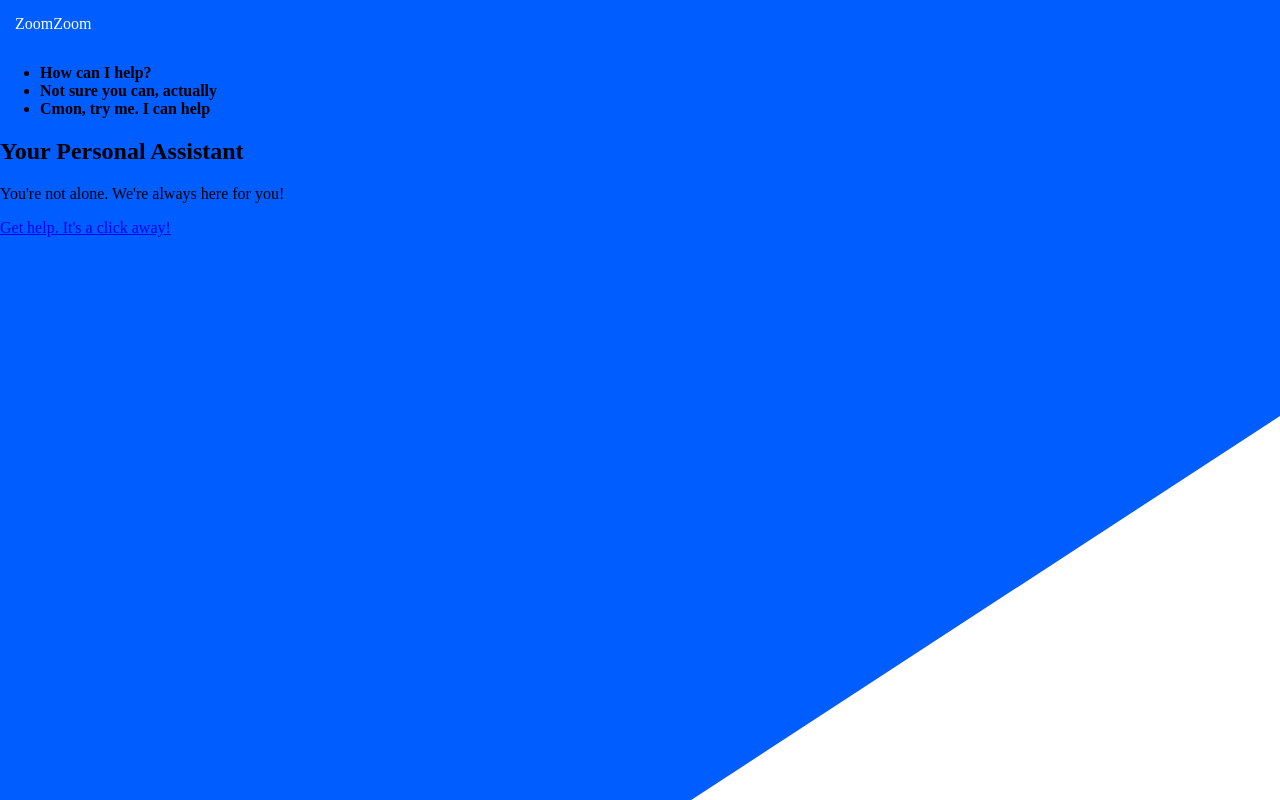
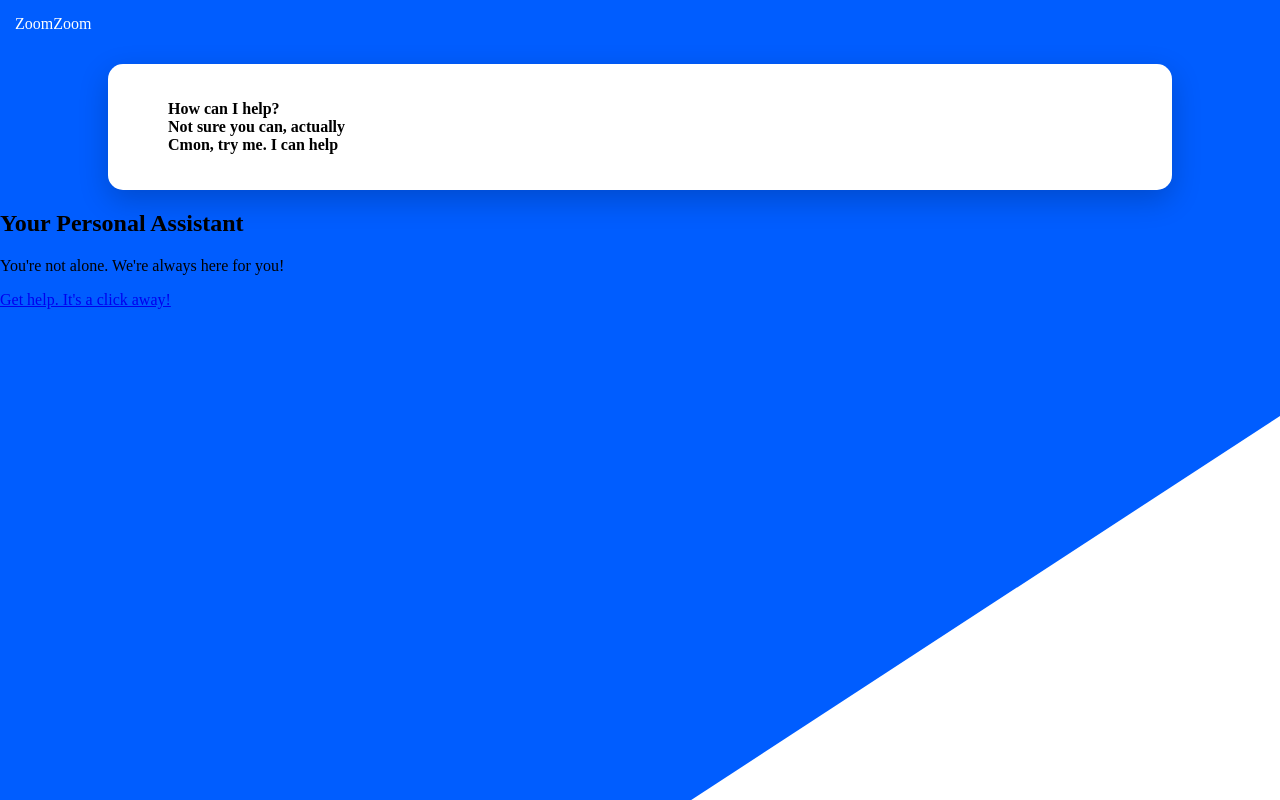
Before and after one commit to jsixx777/SASS_Intro, a plain HTML site: page index.html in a window 1280 px wide. Drawn offline with Linux system fonts and the light colour scheme.

Commit message:
first section set up with background colors

```diff
--- a/styles/main.scss
+++ b/styles/main.scss
@@ -3,11 +3,11 @@ $colors: (primary: #005dff,
 
 $padding: 15px;
 
+$borders: 15px;
+
 @function color($color-name) {
     @return map-get($colors, $color-name)
-}
-
-;
+};
 
 
 
@@ -36,6 +36,20 @@ body {
         display: block;
         text-decoration: uppercase;
     }
+};
 
+main {
+        section#card {
+            background: white;
+            padding: 20px;
+            margin: 1em auto;
+            border-radius: $borders;
+            box-shadow: 0 10px 30px rgba(0,0,0,.2);
+            width: 80%;
 
+            ul {
+                list-style-type: none;
+            }
+
+        }
 }
```
Also changed, not shown: styles/main.css, 1 other file.
